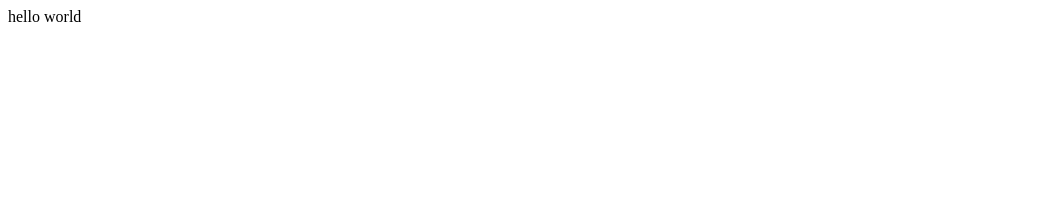
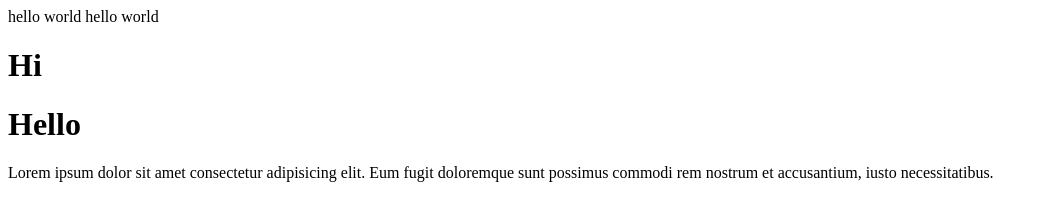
Before and after one commit to nadim067/Git---GitHub, a plain HTML site: page index.html in a window 1280 px wide. Shown: the whole page, without its empty margins (0-1048 px from the left). Drawn offline with Linux system fonts and the light colour scheme.

Commit message:
html edited

```diff
--- a/index.html
+++ b/index.html
@@ -7,5 +7,10 @@
 </head>
 <body>
     hello world
+    hello world
+
+    <h1>Hi</h1>
+    <h1>Hello</h1>
+    <p>Lorem ipsum dolor sit amet consectetur adipisicing elit. Eum fugit doloremque sunt possimus commodi rem nostrum et accusantium, iusto necessitatibus.</p>
 </body>
 </html>
```
